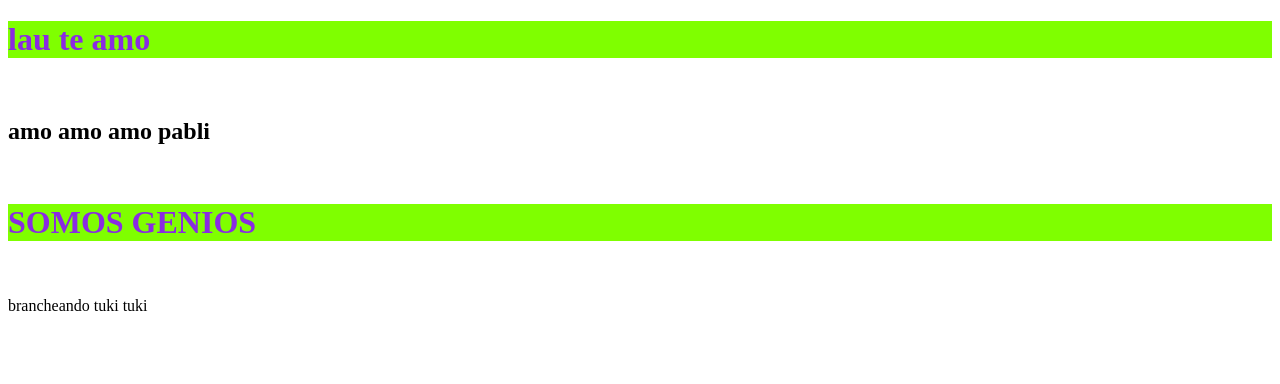
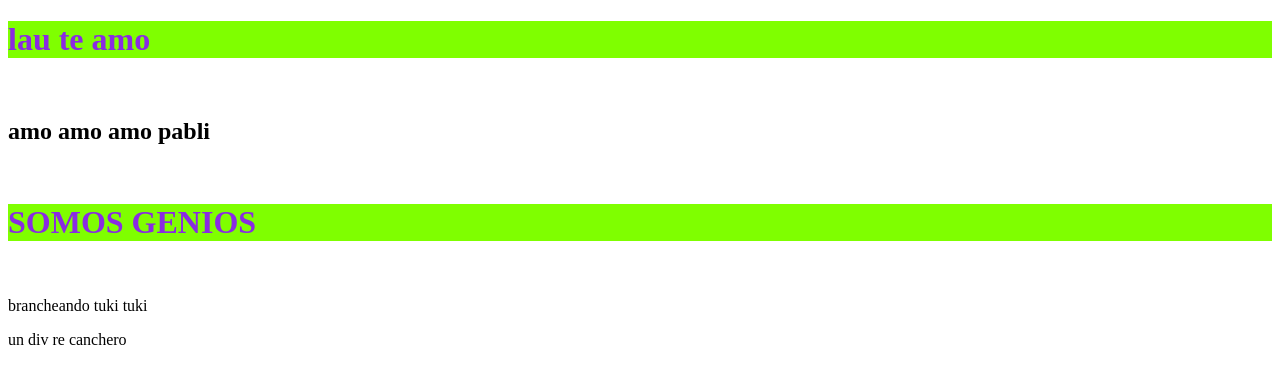
Before and after one commit to PScocco/repoconlau, a plain HTML site: page index.html in a window 1280 px wide. Drawn offline with Linux system fonts and the light colour scheme.

Commit message:
commiteando en ramas

```diff
--- a/index.html
+++ b/index.html
@@ -14,6 +14,7 @@
     <h1>SOMOS GENIOS</h1>
     <br>
     <p> brancheando tuki tuki </p>
+    <div>un div re canchero</div>
 
 
 </body>
```
